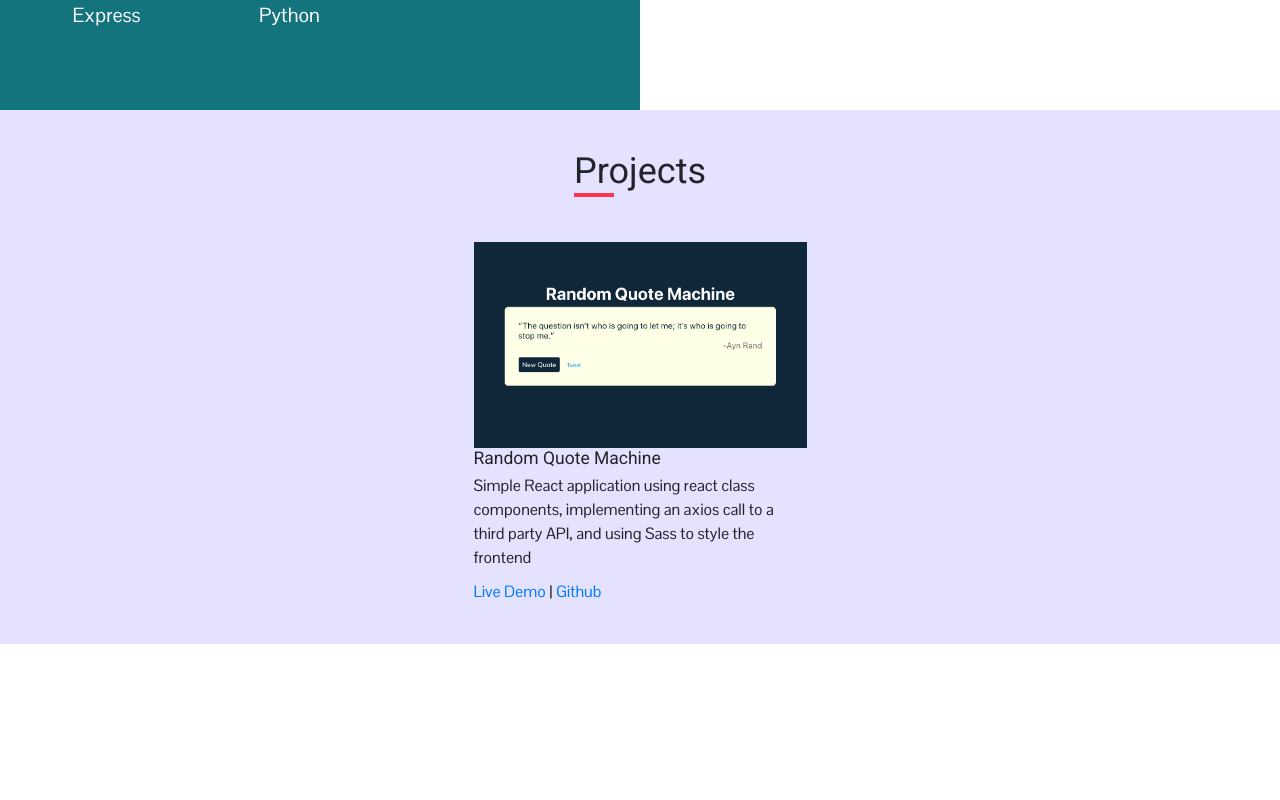
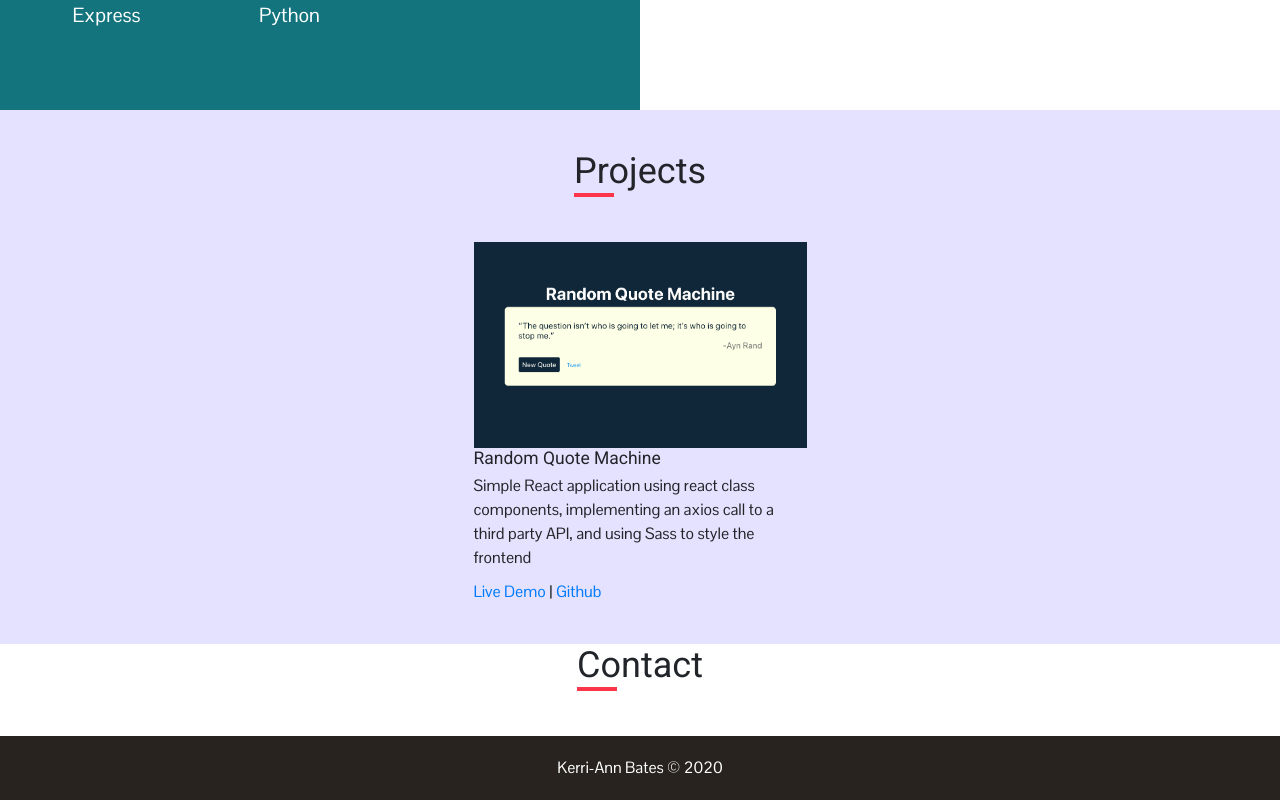
Before and after one commit to Kerri-AnnBates/official-portfolio, a React (Create React App) app: page / in a window 1280 px wide. Shown: the part 1843-2643 px from the top of the page. Before the commit the page ends 2487 px from the top, so only its background shows below. Built offline with nearby package versions, Linux system fonts and the light colour scheme.

Commit message:
added footer, initial setup of contact section

```diff
--- a/src/App.js
+++ b/src/App.js
@@ -1,12 +1,14 @@
 import React from 'react';
 import Header from './components/header/Header';
 import Main from './components/main/Main';
+import Footer from './components/footer/Footer';
 
 function App() {
 	return (
 		<div className="App">
 			<Header />
 			<Main />
+			<Footer />
 		</div>
 	);
 }
--- /dev/null
+++ b/src/components/footer/Footer.js
@@ -0,0 +1,14 @@
+import React from 'react'
+
+const Footer = () => {
+
+	const currentYear = new Date().getFullYear();
+
+	return (
+		<footer style={{ textAlign: "center", backgroundColor: "#28231E", color: "#fff", padding: "2rem 0" }}>
+			<p style={{ margin: 0 }}>Kerri-Ann Bates &copy; {currentYear}</p>
+		</footer>
+	)
+}
+
+export default Footer;
--- /dev/null
+++ b/src/components/main/Contact.js
@@ -0,0 +1,14 @@
+import React from 'react';
+import { Container } from 'reactstrap';
+
+const Contact = () => {
+	return (
+		<>
+			<Container>
+				<div className="sub-titles"><h2>Contact</h2></div>
+			</Container>
+		</>
+	)
+}
+
+export default Contact;
--- a/src/components/main/Main.js
+++ b/src/components/main/Main.js
@@ -4,6 +4,7 @@ import QuickInfoList from './QuickInfoList';
 import TechDetails from './TechDetails';
 import About from './About';
 import Projects from './Projects';
+import Contact from './Contact';
 
 const Main = () => {
 	return (
@@ -24,6 +25,10 @@ const Main = () => {
 			<section className="projects-list" id="projects">
 				<Projects />
 			</section>
+
+			<section id="contact">
+				<Contact />
+			</section>
 		</main>
 	)
 }
```
